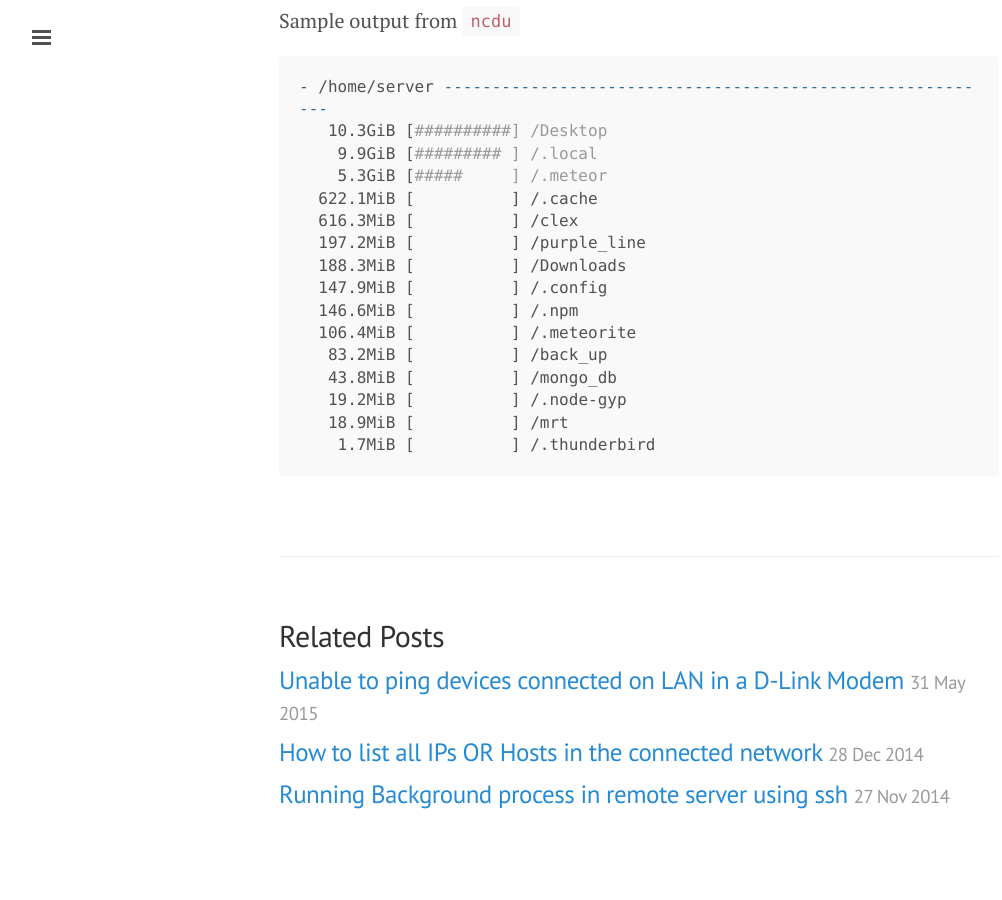
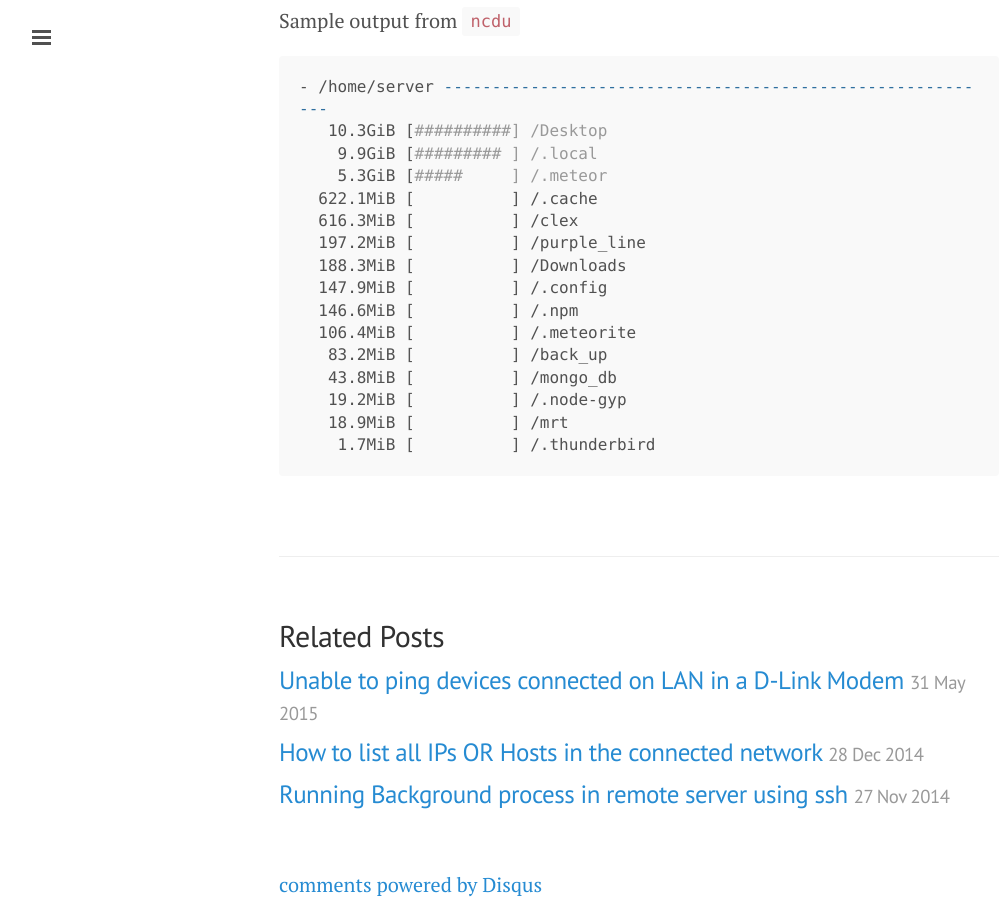
Before and after one commit to sujith3g/sujith3g.github.io, a Jekyll site: the page built from _posts/2015-06-05-How-to-check-which-directory-is-taking-more-space.md, in a window 1280 px wide and 900 px high, scrolled down 2022 px. Shown: the whole window, without its empty margins (1-1003 px from the left). Built offline with Jekyll 4.4.1, drawn with Linux system fonts in a browser that asks for light colours; Markdown is read by kramdown in place of the engine named in the settings; comment, search, counter and statistics services are not loaded; before the commit the page ends 2892 px from its top, so only the background shows below that; part of the change alters nothing that is shown.

Commit message:
disqus integration

```diff
--- /dev/null
+++ b/_includes/comments.html
@@ -0,0 +1,18 @@
+{% if page.comments %}
+<!-- Add Disqus comments. -->
+<div id="disqus_thread"></div>
+<script type="text/javascript">
+  /* * * CONFIGURATION VARIABLES: EDIT BEFORE PASTING INTO YOUR WEBPAGE * * */
+  var disqus_shortname = 'sujith3g'; // required: replace example with your forum shortname
+  var disqus_identifier = "{{ site.disqusid }}{{ page.url | replace:'index.html','' }}";
+
+  /* * * DON'T EDIT BELOW THIS LINE * * */
+  (function() {
+    var dsq = document.createElement('script'); dsq.type = 'text/javascript'; dsq.async = true;
+    dsq.src = '//' + disqus_shortname + '.disqus.com/embed.js';
+    (document.getElementsByTagName('head')[0] || document.getElementsByTagName('body')[0]).appendChild(dsq);
+  })();
+</script>
+<noscript>Please enable JavaScript to view the <a href="http://disqus.com/?ref_noscript">comments powered by Disqus.</a></noscript>
+<a href="http://disqus.com" class="dsq-brlink">comments powered by <span class="logo-disqus">Disqus</span></a>
+{% endif %}
--- a/_layouts/default.html
+++ b/_layouts/default.html
@@ -21,6 +21,7 @@
 
       <div class="container content">
         {{ content }}
+        {% include comments.html %}
       </div>
     </div>
 
--- a/_posts/2015-06-05-How-to-check-which-directory-is-taking-more-space.md
+++ b/_posts/2015-06-05-How-to-check-which-directory-is-taking-more-space.md
@@ -1,5 +1,6 @@
 ---
 layout: post
+comments: true
 title: How to check which directory is taking more disk space in linux
 ---
 
```
